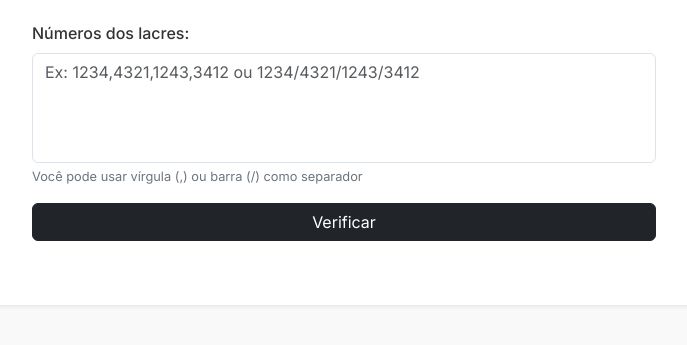
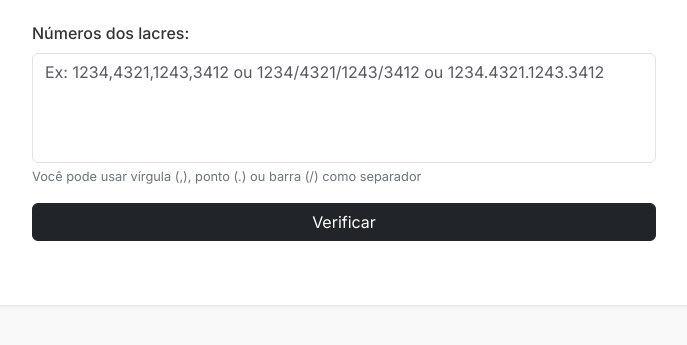
Before and after one commit to RonamLPS/Verificador-de-Lacres, a plain HTML site: page index.html in a window 1280 px wide. Shown: the part 293-638 px from the top of the page, without its empty margins (296-983 px from the left). Drawn offline with nearby package versions, Linux system fonts and the light colour scheme.

Commit message:
Update index.html

```diff
--- a/index.html
+++ b/index.html
@@ -132,7 +132,7 @@
           class="form-control"
           id="inputLacres"
           rows="4"
-          placeholder="Ex: 1234,4321,1243,3412 ou 1234/4321/1243/3412"
+          placeholder="Ex: 1234,4321,1243,3412 ou 1234/4321/1243/3412 ou 1234.4321.1243.3412"
           required
         ></textarea>
         <div class="valid-feedback">
@@ -142,7 +142,7 @@
           Por favor, insira pelo menos um número de lacre válido.
         </div>
         <div class="separator-info">
-          Você pode usar vírgula (,) ou barra (/) como separador
+          Você pode usar vírgula (,), ponto (.) ou barra (/) como separador
         </div>
       </div>
 
@@ -217,8 +217,8 @@
     });
 
     function processarInputLacres(input) {
-      // Substituir barras por vírgulas e depois separar por vírgulas
-      return input.replace(/\//g, ',')
+      // Substituir todos os separadores (ponto, barra) por vírgula e depois separar por vírgulas
+      return input.replace(/[./]/g, ',')
                  .split(',')
                  .map(item => item.trim())
                  .filter(item => item !== "");
@@ -247,7 +247,7 @@
         return;
       }
 
-      // Processar input aceitando vírgula ou barra como separador
+      // Processar input aceitando vírgula, ponto ou barra como separador
       let lacres = processarInputLacres(input);
 
       const regexNumerico = /^\d+$/;
```
